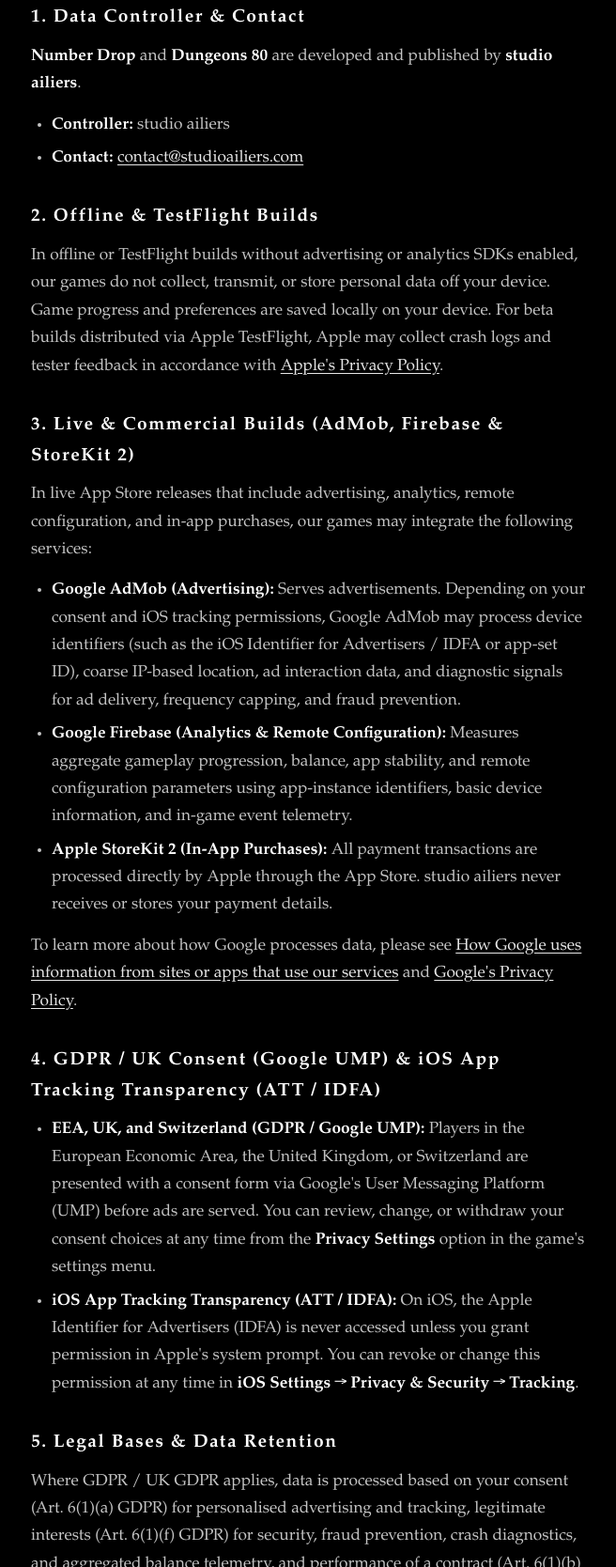
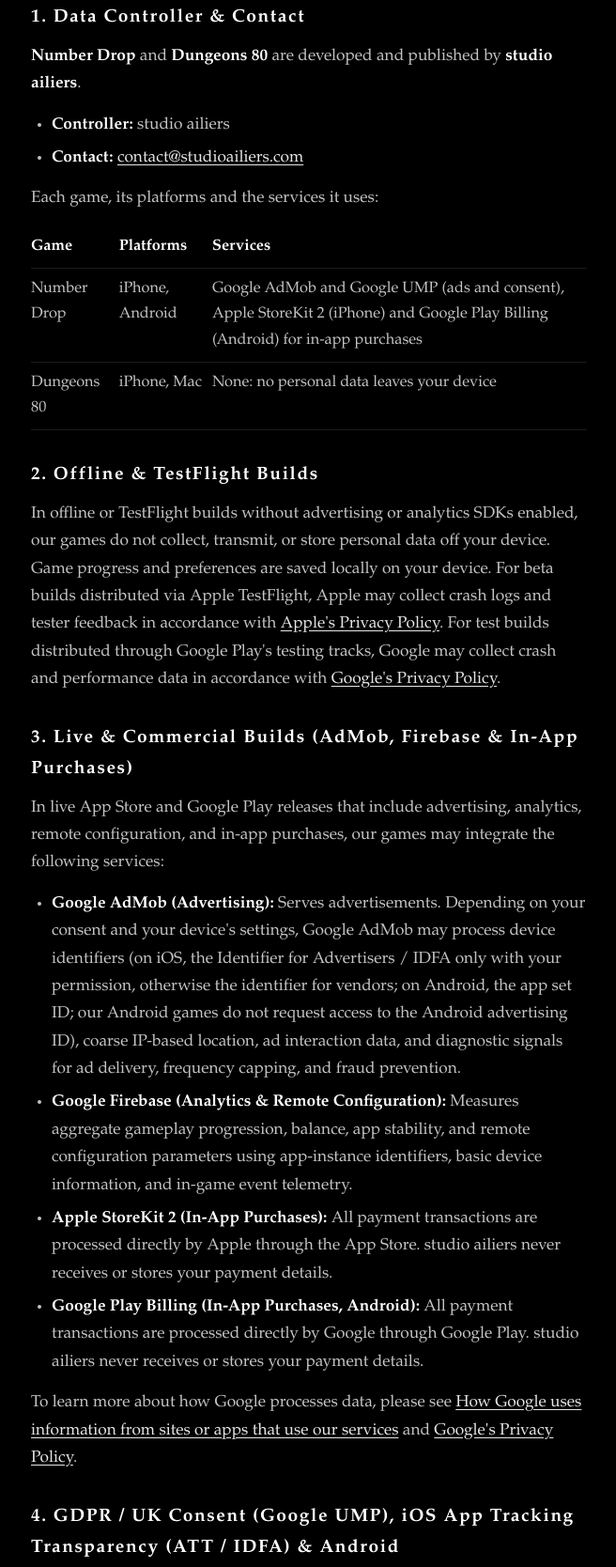
Before and after one commit to lbasseto/lbasseto.github.io, a plain HTML site: page privacy.html in a window 1280 px wide. Shown: the part 252-1920 px from the top of the page at 94% size, without its empty margins (311-967 px from the left). Drawn offline with Linux system fonts and the light colour scheme; a web font is replaced by a local one.

Commit message:
Privacy policy: Android, and a table of each game's services
Co-Authored-By: Claude Opus 5.5 <noreply@anthropic.com>

```diff
--- a/privacy.html
+++ b/privacy.html
@@ -95,6 +95,23 @@
     a:hover {
       color: #ffffff;
     }
+    table {
+      width: 100%;
+      border-collapse: collapse;
+      margin-bottom: 14px;
+      font-size: 1.02rem;
+      color: #c4c4c4;
+    }
+    th, td {
+      text-align: left;
+      vertical-align: top;
+      padding: 8px 10px 8px 0;
+      border-bottom: 1px solid #1a1a1a;
+    }
+    th {
+      color: #ffffff;
+      font-weight: 600;
+    }
     footer {
       margin-top: 48px;
       padding-top: 24px;
@@ -114,7 +131,7 @@
     <header>
       <a class="back-link" href="index.html">&larr; studio ailiers</a>
       <h1>Privacy Policy</h1>
-      <p class="meta">Number Drop &middot; Dungeons 80 &middot; Last updated: November 6, 2026</p>
+      <p class="meta">Number Drop &middot; Dungeons 80 &middot; Last updated: November 8, 2026</p>
     </header>
 
     <section>
@@ -127,6 +144,20 @@
         <li><strong>Controller:</strong> studio ailiers</li>
         <li><strong>Contact:</strong> <a href="mailto:contact@studioailiers.com">contact@studioailiers.com</a></li>
       </ul>
+      <p>Each game, its platforms and the services it uses:</p>
+      <table>
+        <tr><th>Game</th><th>Platforms</th><th>Services</th></tr>
+        <tr>
+          <td>Number Drop</td>
+          <td>iPhone, Android</td>
+          <td>Google AdMob and Google UMP (ads and consent), Apple StoreKit 2 (iPhone) and Google Play Billing (Android) for in-app purchases</td>
+        </tr>
+        <tr>
+          <td>Dungeons 80</td>
+          <td>iPhone, Mac</td>
+          <td>None: no personal data leaves your device</td>
+        </tr>
+      </table>
     </section>
 
     <section>
@@ -136,20 +167,23 @@
         transmit, or store personal data off your device. Game progress and preferences are saved locally on your
         device. For beta builds distributed via Apple TestFlight, Apple may collect crash logs and tester feedback in
         accordance with <a href="https://www.apple.com/legal/privacy/" rel="noopener">Apple's Privacy Policy</a>.
+        For test builds distributed through Google Play's testing tracks, Google may collect crash and performance
+        data in accordance with <a href="https://policies.google.com/privacy" rel="noopener">Google's Privacy Policy</a>.
       </p>
     </section>
 
     <section>
-      <h2>3. Live &amp; Commercial Builds (AdMob, Firebase &amp; StoreKit 2)</h2>
+      <h2>3. Live &amp; Commercial Builds (AdMob, Firebase &amp; In-App Purchases)</h2>
       <p>
-        In live App Store releases that include advertising, analytics, remote configuration, and in-app purchases,
+        In live App Store and Google Play releases that include advertising, analytics, remote configuration, and in-app purchases,
         our games may integrate the following services:
       </p>
       <ul>
         <li>
-          <strong>Google AdMob (Advertising):</strong> Serves advertisements. Depending on your consent and iOS tracking
-          permissions, Google AdMob may process device identifiers (such as the iOS Identifier for Advertisers / IDFA
-          or app-set ID), coarse IP-based location, ad interaction data, and diagnostic signals for ad delivery,
+          <strong>Google AdMob (Advertising):</strong> Serves advertisements. Depending on your consent and your device's
+          settings, Google AdMob may process device identifiers (on iOS, the Identifier for Advertisers / IDFA only
+          with your permission, otherwise the identifier for vendors; on Android, the app set ID; our Android games do
+          not request access to the Android advertising ID), coarse IP-based location, ad interaction data, and diagnostic signals for ad delivery,
           frequency capping, and fraud prevention.
         </li>
         <li>
@@ -161,6 +195,10 @@
           <strong>Apple StoreKit 2 (In-App Purchases):</strong> All payment transactions are processed directly by
           Apple through the App Store. studio ailiers never receives or stores your payment details.
         </li>
+        <li>
+          <strong>Google Play Billing (In-App Purchases, Android):</strong> All payment transactions are processed
+          directly by Google through Google Play. studio ailiers never receives or stores your payment details.
+        </li>
       </ul>
       <p>
         To learn more about how Google processes data, please see
@@ -170,18 +208,23 @@
     </section>
 
     <section>
-      <h2>4. GDPR / UK Consent (Google UMP) &amp; iOS App Tracking Transparency (ATT / IDFA)</h2>
+      <h2>4. GDPR / UK Consent (Google UMP), iOS App Tracking Transparency (ATT / IDFA) &amp; Android</h2>
       <ul>
         <li>
           <strong>EEA, UK, and Switzerland (GDPR / Google UMP):</strong> Players in the European Economic Area, the
           United Kingdom, or Switzerland are presented with a consent form via Google's User Messaging Platform (UMP)
-          before ads are served. You can review, change, or withdraw your consent choices at any time from the
-          <strong>Privacy Settings</strong> option in the game's settings menu.
+          before ads are served. You can review, change, or withdraw your consent choices at any time from
+          <strong>PRIVACY CHOICES</strong> in the game's menu.
         </li>
         <li>
           <strong>iOS App Tracking Transparency (ATT / IDFA):</strong> On iOS, the Apple Identifier for Advertisers
           (IDFA) is never accessed unless you grant permission in Apple's system prompt. You can revoke or change this
           permission at any time in <strong>iOS Settings &rarr; Privacy &amp; Security &rarr; Tracking</strong>.
+        </li>
+        <li>
+          <strong>Android:</strong> Our Android games do not access the Android advertising ID. You can reset or
+          delete it at any time in <strong>Android Settings &rarr; Privacy &rarr; Ads</strong> (or Google &rarr; Ads,
+          depending on your device).
         </li>
       </ul>
     </section>
@@ -208,7 +251,7 @@
         personal data, to opt out of targeted advertising, and to withdraw consent at any time:
       </p>
       <ul>
-        <li>Update ad consent in the game's <strong>Privacy Settings</strong> or in <strong>iOS Settings &rarr; Privacy &amp; Security &rarr; Tracking</strong>.</li>
+        <li>Update ad consent in the game's <strong>PRIVACY CHOICES</strong>, in <strong>iOS Settings &rarr; Privacy &amp; Security &rarr; Tracking</strong>, or in <strong>Android Settings &rarr; Privacy &rarr; Ads</strong>.</li>
         <li>Uninstall the app to remove all local data and app-scoped identifiers.</li>
         <li>Contact us at <a href="mailto:contact@studioailiers.com">contact@studioailiers.com</a>.</li>
       </ul>
```
